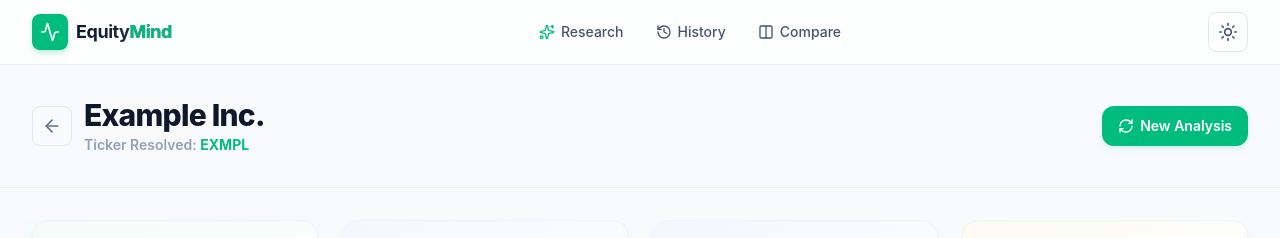
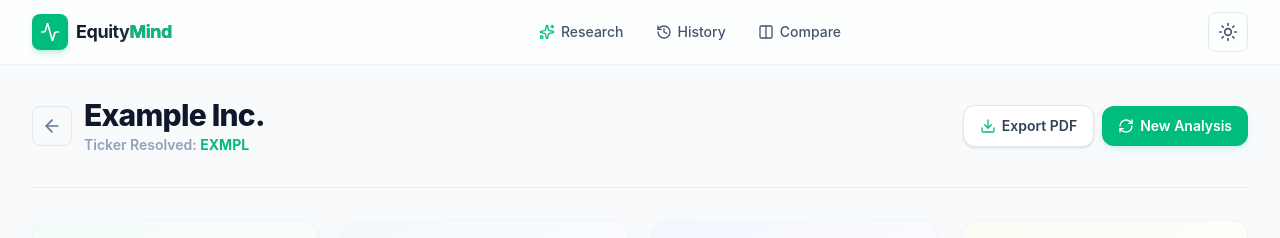
Before and after one commit to Yuvraj264/AI-Stock-analyst-, a React (Vite) app in the folder client/: page /dashboard in a window 1280 px wide. Shown: the top 238 px of the page. Built offline with nearby package versions, Linux system fonts and the light colour scheme.

Commit message:
Implemented PDF export feature

```diff
--- a/client/package.json
+++ b/client/package.json
@@ -11,6 +11,8 @@
   },
   "dependencies": {
     "axios": "^1.18.1",
+    "html2canvas": "^1.4.1",
+    "jspdf": "^4.2.1",
     "lucide-react": "^1.23.0",
     "react": "^19.2.7",
     "react-dom": "^19.2.7",
--- /dev/null
+++ b/client/src/components/ExportPdfButton.jsx
@@ -0,0 +1,91 @@
+import React, { useState } from 'react';
+import { jsPDF } from 'jspdf';
+import html2canvas from 'html2canvas';
+import { Download, RefreshCw } from 'lucide-react';
+
+/**
+ * ExportPdfButton Component.
+ * Takes a target DOM element ID, snapshots it using html2canvas,
+ * and compiles it into a high-res multipage A4 PDF document using jsPDF.
+ */
+export const ExportPdfButton = ({ elementId, fileName = 'research-report' }) => {
+  const [exporting, setExporting] = useState(false);
+
+  const handleExport = async () => {
+    const element = document.getElementById(elementId);
+    if (!element) {
+      console.error(`[PDF Export] Element with ID "${elementId}" not found in DOM.`);
+      alert('Error: Export target element not resolved.');
+      return;
+    }
+
+    setExporting(true);
+
+    try {
+      console.log(`[PDF Export] Capturing element "${elementId}" using html2canvas...`);
+
+      // Temporarily add a printing class or styles to ensure clean layouts
+      const canvas = await html2canvas(element, {
+        scale: 2, // 2x resolution for printing sharpness
+        useCORS: true,
+        logging: false,
+        backgroundColor: document.documentElement.classList.contains('dark') ? '#0f172a' : '#f8fafc' // Sync with theme bg
+      });
+
+      console.log(`[PDF Export] Compiling jsPDF multi-page document...`);
+      const imgData = canvas.toDataURL('image/png');
+
+      // jsPDF setup (A4 standard: 210mm x 297mm)
+      const pdf = new jsPDF('p', 'mm', 'a4');
+      const imgWidth = 210;
+      const pageHeight = 295; // Slightly less than 297 to leave margins
+      const imgHeight = (canvas.height * imgWidth) / canvas.width;
+      let heightLeft = imgHeight;
+      let position = 0;
+
+      // Render first page
+      pdf.addImage(imgData, 'PNG', 0, position, imgWidth, imgHeight, '', 'FAST');
+      heightLeft -= pageHeight;
+
+      // Handle multi-page offsets
+      while (heightLeft >= 0) {
+        position = heightLeft - imgHeight;
+        pdf.addPage();
+        pdf.addImage(imgData, 'PNG', 0, position, imgWidth, imgHeight, '', 'FAST');
+        heightLeft -= pageHeight;
+      }
+
+      console.log(`[PDF Export] Export successful. Downloading file: "${fileName}.pdf"`);
+      pdf.save(`${fileName}.pdf`);
+    } catch (error) {
+      console.error('[PDF Export Error] Failed to generate PDF document:', error);
+      alert('Operational failure: PDF compile failed.');
+    } finally {
+      setExporting(false);
+    }
+  };
+
+  return (
+    <button
+      type="button"
+      onClick={handleExport}
+      disabled={exporting}
+      className="flex items-center gap-1.5 px-4 py-2.5 rounded-xl text-sm font-semibold bg-white border border-slate-200 text-slate-700 hover:bg-slate-50 hover:text-slate-950 dark:bg-slate-900 dark:border-slate-800 dark:text-slate-400 dark:hover:bg-slate-850 dark:hover:text-white transition-colors duration-200 cursor-pointer disabled:opacity-75 disabled:cursor-not-allowed shadow-sm"
+      title="Export analysis to PDF report"
+    >
+      {exporting ? (
+        <>
+          <RefreshCw className="h-4 w-4 animate-spin text-emerald-500" />
+          <span>Generating PDF...</span>
+        </>
+      ) : (
+        <>
+          <Download className="h-4 w-4 text-emerald-500" />
+          <span>Export PDF</span>
+        </>
+      )}
+    </button>
+  );
+};
+
+export default ExportPdfButton;
--- a/client/src/pages/Dashboard.jsx
+++ b/client/src/pages/Dashboard.jsx
@@ -8,6 +8,7 @@ import { RiskCard } from '../components/RiskCard.jsx';
 import { ReportCard } from '../components/ReportCard.jsx';
 import { FinancialBreakdownChart } from '../components/FinancialBreakdownChart.jsx';
 import { ScoreComparisonChart } from '../components/ScoreComparisonChart.jsx';
+import { ExportPdfButton } from '../components/ExportPdfButton.jsx';
 import { AreaChart, Area, XAxis, YAxis, Tooltip, ResponsiveContainer } from 'recharts';
 import { FileText, ArrowLeft, ArrowUpRight, ArrowDownRight, RefreshCw, BarChart2, Shield, Eye, Info } from 'lucide-react';
 
@@ -65,12 +66,16 @@ export const Dashboard = () => {
   return (
     <div className="min-h-screen bg-slate-50 dark:bg-slate-950 text-slate-900 dark:text-white pb-12 transition-colors duration-300">
 
+      <div id="pdf-export-area" className="px-4 py-8 sm:px-6 lg:px-8 bg-slate-50 dark:bg-slate-950">
+        <div className="mx-auto max-w-7xl">
+
           {/* Header Panel */}
-      <div className="mx-auto max-w-7xl px-4 py-8 sm:px-6 lg:px-8 border-b border-slate-200/50 dark:border-slate-800/50">
+          <div className="border-b border-slate-200/50 dark:border-slate-800/50 pb-8">
             <div className="flex flex-col sm:flex-row sm:items-center sm:justify-between gap-4">
               <div className="flex items-center gap-3">
                 <Link
                   to="/"
+                  data-html2canvas-ignore="true"
                   className="flex h-10 w-10 items-center justify-center rounded-lg border border-slate-200 text-slate-500 hover:bg-slate-100 dark:border-slate-800 dark:text-slate-400 dark:hover:bg-slate-900 dark:hover:text-white transition-colors duration-200"
                 >
                   <ArrowLeft className="h-5 w-5" />
@@ -90,7 +95,8 @@ export const Dashboard = () => {
                   </p>
                 </div>
               </div>
-          <div className="flex items-center gap-2">
+              <div className="flex items-center gap-2" data-html2canvas-ignore="true">
+                <ExportPdfButton elementId="pdf-export-area" fileName={`${analysis.ticker}-Analysis-Report`} />
                 <Link
                   to="/"
                   className="flex items-center gap-1.5 px-4 py-2.5 rounded-xl text-sm font-semibold bg-emerald-500 text-white hover:bg-emerald-600 shadow-md shadow-emerald-500/10 transition-colors duration-200"
@@ -103,7 +109,7 @@ export const Dashboard = () => {
           </div>
 
           {/* Main Layout Container */}
-      <main className="mx-auto max-w-7xl px-4 py-8 sm:px-6 lg:px-8 space-y-8">
+          <main className="space-y-8 mt-8">
 
         {/* Row 1: Sub-Score Cards Grid */}
         <div className="grid grid-cols-1 sm:grid-cols-2 lg:grid-cols-4 gap-6">
@@ -266,6 +272,8 @@ export const Dashboard = () => {
         </div>
 
           </main>
+        </div>
+      </div>
 
     </div>
   );
```
Also changed, not shown: 1 other file (tests, documents, lock files or other folders). Lines whose indentation alone changed are shown as unchanged.
